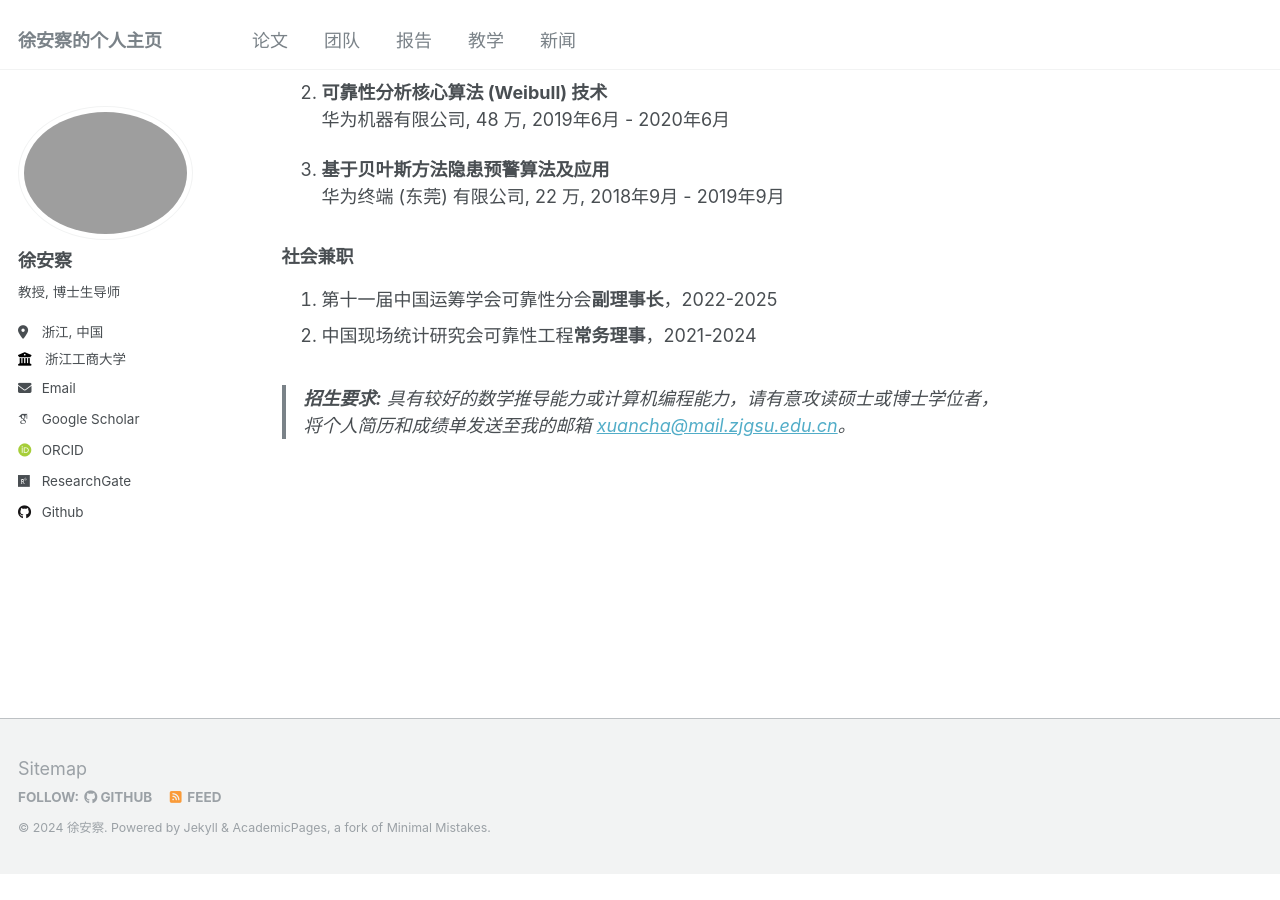
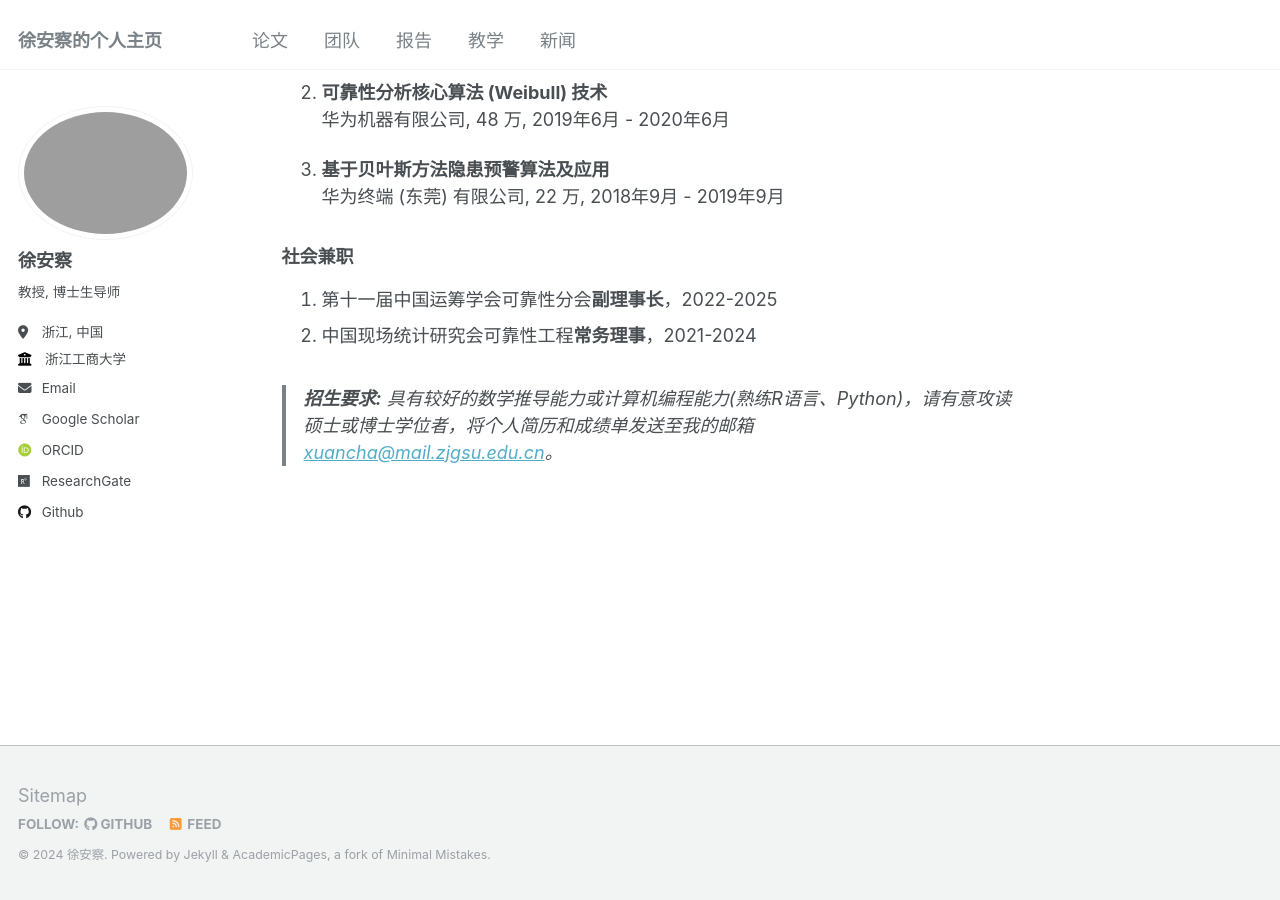
Before and after one commit to XU-ANCHA/XU-ANCHA.github.io, a Jekyll site: the page built from _pages/about.md, in a window 1280 px wide and 900 px high, scrolled down 3175 px. Built offline with Jekyll 4.4.1, drawn with Linux system fonts in a browser that asks for light colours; some web fonts are replaced; before the commit the page ends 4048 px from its top, so only the background shows below that.

Commit message:
Update about.md

```diff
--- a/_pages/about.md
+++ b/_pages/about.md
@@ -126,4 +126,4 @@ Research Fellow, 新加坡国立大学
 2. 中国现场统计研究会可靠性工程**常务理事**，2021-2024
 
 
-> **招生要求:** 具有较好的数学推导能力或计算机编程能力，请有意攻读硕士或博士学位者，将个人简历和成绩单发送至我的邮箱 <xuancha@mail.zjgsu.edu.cn>。
+> **招生要求:** 具有较好的数学推导能力或计算机编程能力(熟练R语言、Python)，请有意攻读硕士或博士学位者，将个人简历和成绩单发送至我的邮箱 <xuancha@mail.zjgsu.edu.cn>。
```
